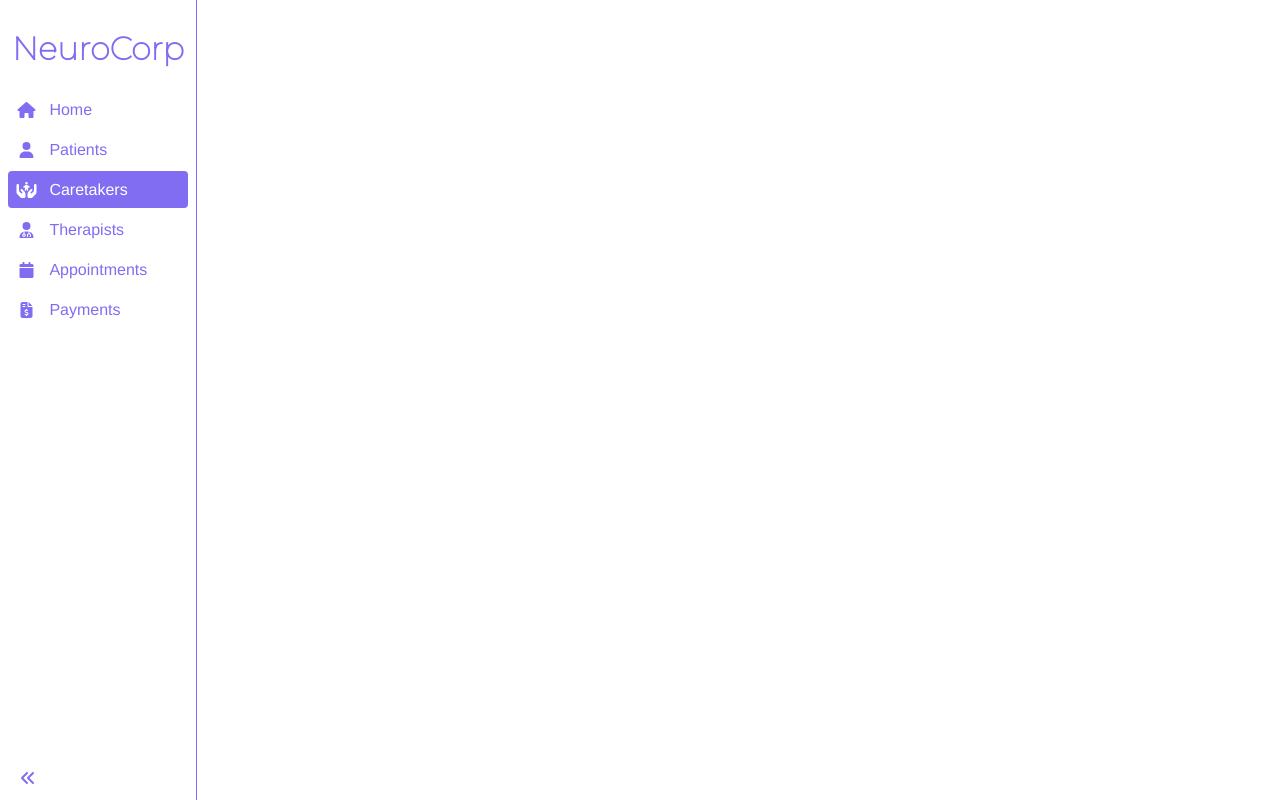
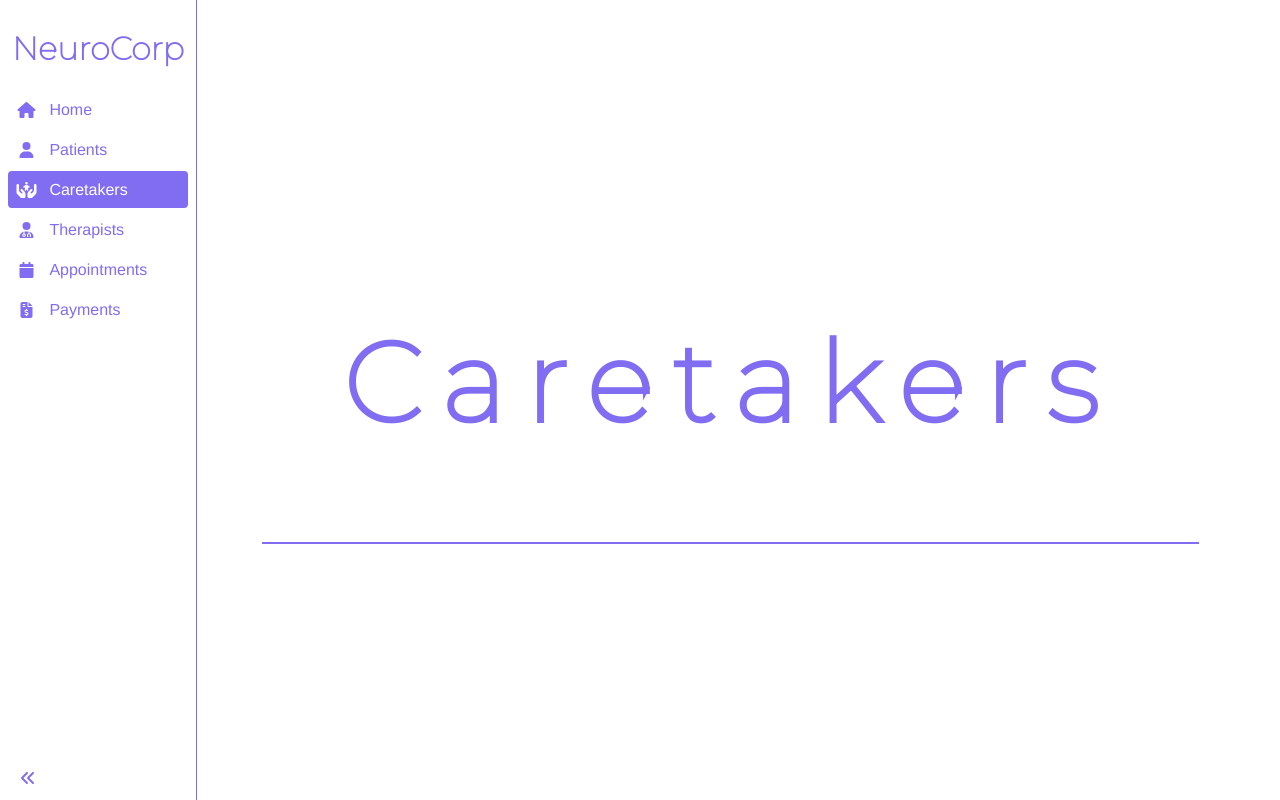
Before and after one commit to IsaiahV01/patient-care-ui-isaiah, a Vue app: page /caretakers in a window 1280 px wide. Built offline with nearby package versions, Linux system fonts and the light colour scheme.

Commit message:
Added landing pages for each other link in the sidebar - caretakers, therapists, appointments, and payments

```diff
--- a/src/router/index.js
+++ b/src/router/index.js
@@ -11,6 +11,26 @@ const routes = [
     path: '/patients',
     name: 'patients',
     component: () => import(/* webpackChunkName: "patients" */ '../views/PatientsView.vue')
+  },
+  {
+    path: '/caretakers',
+    name: 'caretakers',
+    component: () => import(/* webpackChunkName: "caretakers" */ '../views/CaretakersView.vue')
+  },
+  {
+    path: '/therapists',
+    name: 'therapists',
+    component: () => import(/* webpackChunkName: "therapists" */ '../views/TherapistsView.vue')
+  },
+  {
+    path: '/appointments',
+    name: 'appointments',
+    component: () => import(/* webpackChunkName: "appointments" */ '../views/AppointmentsView.vue')
+  },
+  {
+    path: '/payments',
+    name: 'payments',
+    component: () => import(/* webpackChunkName: "payments" */ '../views/PaymentsView.vue')
   }
 ]
 
--- /dev/null
+++ b/src/views/AppointmentsView.vue
@@ -0,0 +1,46 @@
+<script setup>
+</script>
+
+<template>
+    <div class="appointments-container">
+      <h1 class="title">Appointments</h1>
+      <hr class="divider" />
+    </div>
+  </template>
+<style scoped>
+@import url('https://fonts.googleapis.com/css2?family=Instrument+Sans:ital,wght@0,400..700;1,400..700&family=Montserrat:wght@100&display=swap');
+
+body {
+  margin: 0;
+}
+.appointments-container {
+  display: flex;
+  flex-direction: column;
+  justify-content: center;
+  align-items: center;
+  height: 100vh;
+  background: white;
+  color: #806df1;
+  text-align: center;
+}
+
+.montserrat-uniquifier {
+  font-family: "Montserrat", serif;
+  font-optical-sizing: auto;
+  font-weight: 100;
+  font-style: normal;
+}
+
+.title {
+  font-family: 'Montserrat', serif;
+  font-size: 7rem;
+  font-weight: bold;
+  letter-spacing: 20px;
+}
+
+.divider {
+  width: 85%;
+  border: 1px solid #806df1;
+  margin: 1rem 0;
+}
+</style>
--- /dev/null
+++ b/src/views/CaretakersView.vue
@@ -0,0 +1,47 @@
+<script setup>
+</script>
+
+<template>
+    <div class="caretakers-container">
+      <h1 class="title">Caretakers</h1>
+      <span class="search-section"></span>
+      <hr class="divider" />
+    </div>
+  </template>
+<style scoped>
+@import url('https://fonts.googleapis.com/css2?family=Instrument+Sans:ital,wght@0,400..700;1,400..700&family=Montserrat:wght@100&display=swap');
+
+body {
+  margin: 0;
+}
+.caretakers-container {
+  display: flex;
+  flex-direction: column;
+  justify-content: center;
+  align-items: center;
+  height: 100vh;
+  background: white;
+  color: #806df1;
+  text-align: center;
+}
+
+.montserrat-uniquifier {
+  font-family: "Montserrat", serif;
+  font-optical-sizing: auto;
+  font-weight: 100;
+  font-style: normal;
+}
+
+.title {
+  font-family: 'Montserrat', serif;
+  font-size: 7rem;
+  font-weight: bold;
+  letter-spacing: 20px;
+}
+
+.divider {
+  width: 85%;
+  border: 1px solid #806df1;
+  margin: 1rem 0;
+}
+</style>
--- /dev/null
+++ b/src/views/PaymentsView.vue
@@ -0,0 +1,47 @@
+<script setup>
+</script>
+
+<template>
+    <div class="payments-container">
+      <h1 class="title">Payments</h1>
+      <span class="search-section"></span>
+      <hr class="divider" />
+    </div>
+  </template>
+<style scoped>
+@import url('https://fonts.googleapis.com/css2?family=Instrument+Sans:ital,wght@0,400..700;1,400..700&family=Montserrat:wght@100&display=swap');
+
+body {
+  margin: 0;
+}
+.payments-container {
+  display: flex;
+  flex-direction: column;
+  justify-content: center;
+  align-items: center;
+  height: 100vh;
+  background: white;
+  color: #806df1;
+  text-align: center;
+}
+
+.montserrat-uniquifier {
+  font-family: "Montserrat", serif;
+  font-optical-sizing: auto;
+  font-weight: 100;
+  font-style: normal;
+}
+
+.title {
+  font-family: 'Montserrat', serif;
+  font-size: 7rem;
+  font-weight: bold;
+  letter-spacing: 20px;
+}
+
+.divider {
+  width: 85%;
+  border: 1px solid #806df1;
+  margin: 1rem 0;
+}
+</style>
--- /dev/null
+++ b/src/views/TherapistsView.vue
@@ -0,0 +1,47 @@
+<script setup>
+</script>
+
+<template>
+    <div class="therapists-container">
+      <h1 class="title">Therapists</h1>
+      <span class="search-section"></span>
+      <hr class="divider" />
+    </div>
+  </template>
+<style scoped>
+@import url('https://fonts.googleapis.com/css2?family=Instrument+Sans:ital,wght@0,400..700;1,400..700&family=Montserrat:wght@100&display=swap');
+
+body {
+  margin: 0;
+}
+.therapists-container {
+  display: flex;
+  flex-direction: column;
+  justify-content: center;
+  align-items: center;
+  height: 100vh;
+  background: white;
+  color: #806df1;
+  text-align: center;
+}
+
+.montserrat-uniquifier {
+  font-family: "Montserrat", serif;
+  font-optical-sizing: auto;
+  font-weight: 100;
+  font-style: normal;
+}
+
+.title {
+  font-family: 'Montserrat', serif;
+  font-size: 7rem;
+  font-weight: bold;
+  letter-spacing: 20px;
+}
+
+.divider {
+  width: 85%;
+  border: 1px solid #806df1;
+  margin: 1rem 0;
+}
+</style>
```
